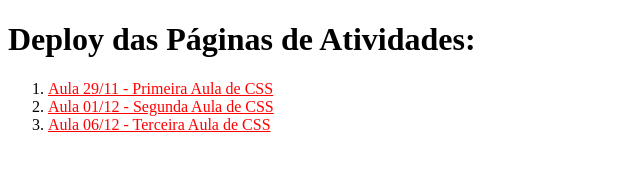
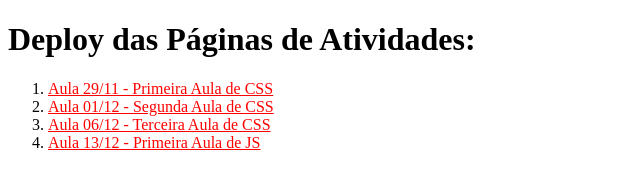
Before and after one commit to danielngomes/PROZ_Aulas, a plain HTML site: page index.html in a window 1280 px wide. Shown: the whole page, without its empty margins (0-640 px from the left). Drawn offline with Linux system fonts and the light colour scheme.

Commit message:
Atualizado o arquivo index.html da página de deploy

```diff
--- a/index.html
+++ b/index.html
@@ -17,6 +17,7 @@
         <li><a href="Aula 29.11/index.html">Aula 29/11 - Primeira Aula de CSS</a></li>
         <li><a href="Aula 01.12/index.html">Aula 01/12 - Segunda Aula de CSS</a></li>
         <li><a href="Aula 06.12/index.html">Aula 06/12 - Terceira Aula de CSS</a></li>
+        <li><a href="Aula 13.12/index.html">Aula 13/12 - Primeira Aula de JS</a></li>
     </ol>
 </body>
 </html>
```
